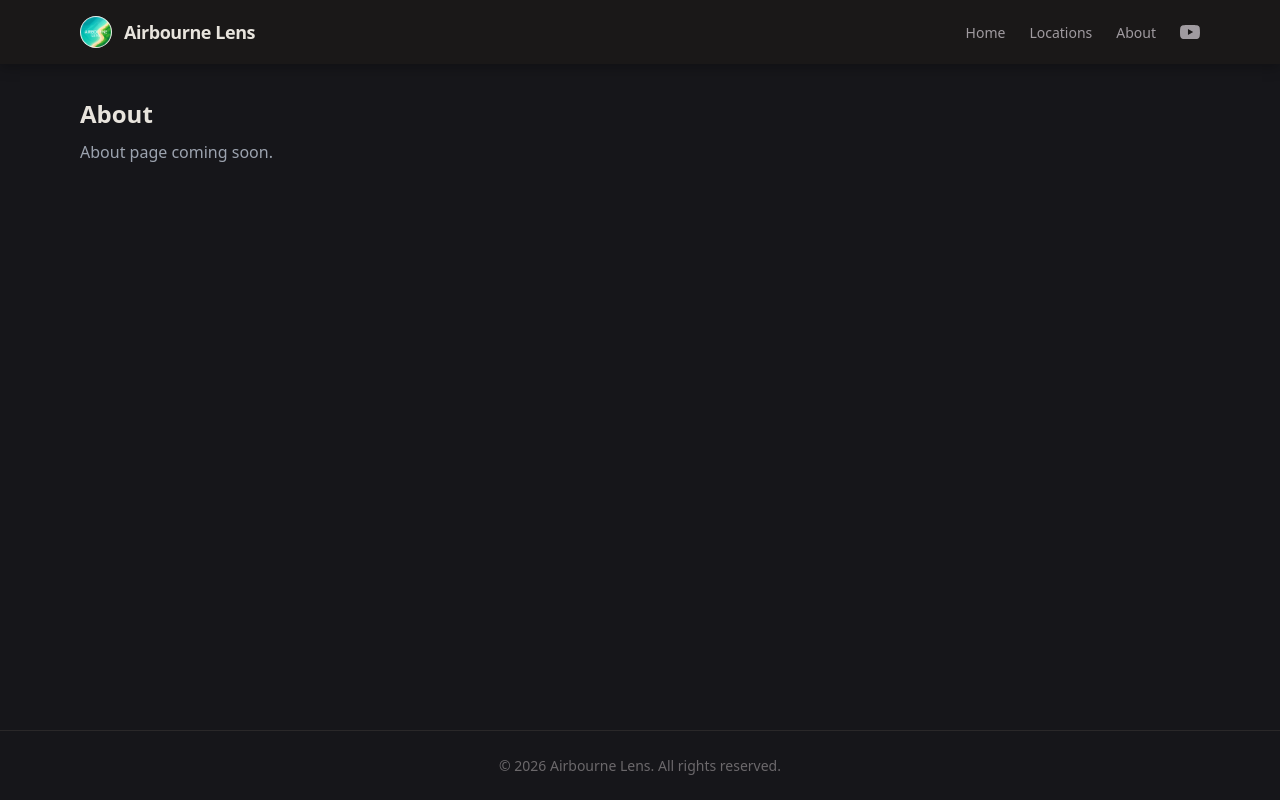
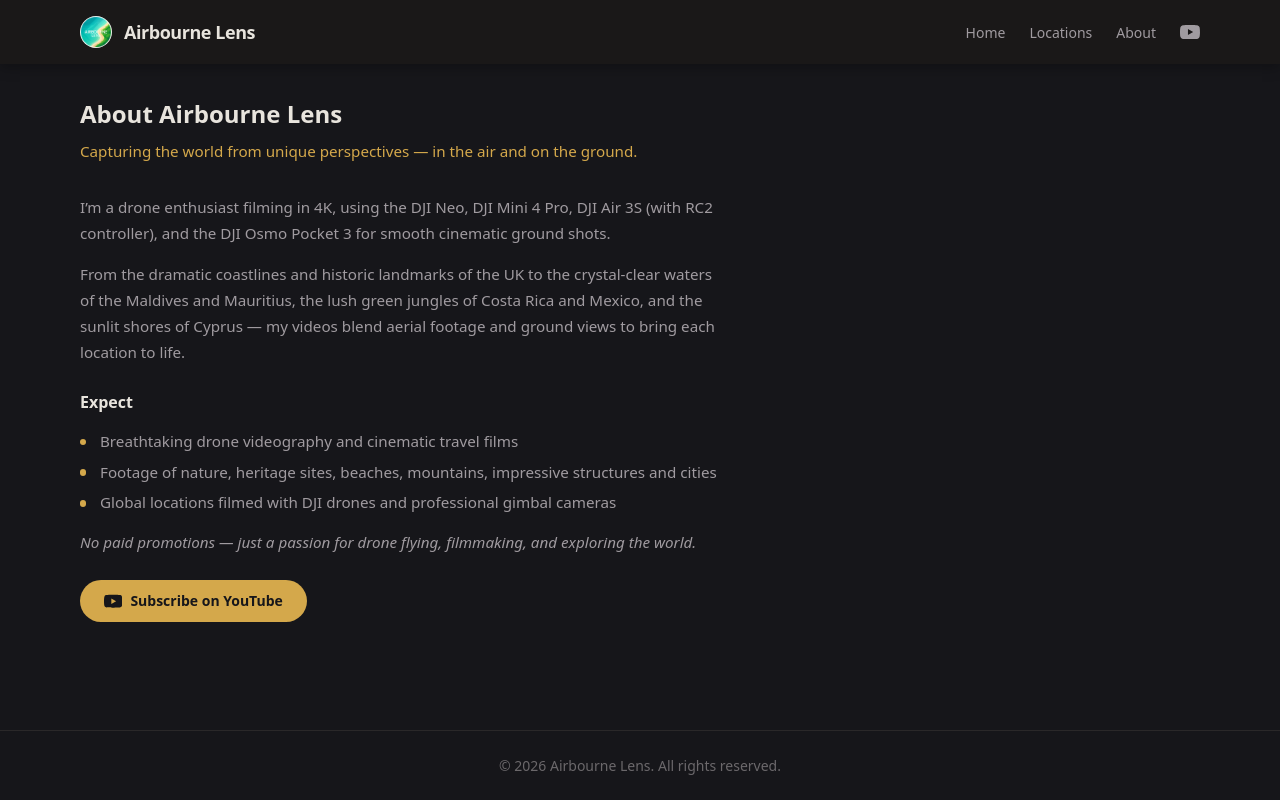
Before and after one commit to mgwheels/whereismypasta, an Astro site: page /about in a window 1280 px wide. Built offline with nearby package versions, Linux system fonts and the light colour scheme; Astro itself is replaced by a stand-in of ours.

Commit message:
feat: add about me content

```diff
--- a/src/pages/about.astro
+++ b/src/pages/about.astro
@@ -3,24 +3,150 @@ import BaseLayout from '../layouts/BaseLayout.astro';
 ---
 
 <BaseLayout title="About | Airbourne Lens">
-  <section>
-    <h1>About</h1>
-    <p>About page coming soon.</p>
+  <section class="about-page">
+    <div class="about-intro">
+      <h1 class="about-title">About Airbourne Lens</h1>
+      <p class="about-tagline">
+        Capturing the world from unique perspectives&nbsp;&mdash; in the air and on the ground.
+      </p>
+    </div>
+
+    <div class="about-body">
+      <p>
+        I&rsquo;m a drone enthusiast filming in 4K, using the DJI Neo, DJI Mini&nbsp;4&nbsp;Pro,
+        DJI Air&nbsp;3S (with RC2 controller), and the DJI Osmo Pocket&nbsp;3 for smooth
+        cinematic ground shots.
+      </p>
+
+      <p>
+        From the dramatic coastlines and historic landmarks of the UK to the crystal-clear
+        waters of the Maldives and Mauritius, the lush green jungles of Costa Rica and Mexico,
+        and the sunlit shores of Cyprus&nbsp;&mdash; my videos blend aerial footage and ground views
+        to bring each location to life.
+      </p>
+
+      <h2 class="about-subheading">Expect</h2>
+      <ul class="about-list">
+        <li>Breathtaking drone videography and cinematic travel films</li>
+        <li>Footage of nature, heritage sites, beaches, mountains, impressive structures and cities</li>
+        <li>Global locations filmed with DJI drones and professional gimbal cameras</li>
+      </ul>
+
+      <p class="about-note">
+        No paid promotions&nbsp;&mdash; just a passion for drone flying, filmmaking,
+        and exploring the world.
+      </p>
+
+      <a
+        class="subscribe-link"
+        href="https://youtube.com/@AirbourneLens"
+        target="_blank"
+        rel="noopener noreferrer"
+      >
+        <svg class="about-yt-icon" viewBox="0 0 24 24" fill="currentColor">
+          <path d="M23.498 6.186a3.016 3.016 0 0 0-2.122-2.136C19.505 3.545 12 3.545 12 3.545s-7.505 0-9.377.505A3.017 3.017 0 0 0 .502 6.186C0 8.07 0 12 0 12s0 3.93.502 5.814a3.016 3.016 0 0 0 2.122 2.136c1.871.505 9.376.505 9.376.505s7.505 0 9.377-.505a3.015 3.015 0 0 0 2.122-2.136C24 15.93 24 12 24 12s0-3.93-.502-5.814zM9.545 15.568V8.432L15.818 12l-6.273 3.568z" />
+        </svg>
+        Subscribe on YouTube
+      </a>
+    </div>
   </section>
 </BaseLayout>
 
 <style>
-  section {
+  .about-page {
     padding-top: 2rem;
+    max-width: 40rem;
   }
 
-  h1 {
+  .about-intro {
+    margin-bottom: 2rem;
+  }
+
+  .about-title {
     font-size: 1.5rem;
-    font-weight: 600;
+    font-weight: 700;
+    color: #e8e4dd;
     margin-bottom: 0.5rem;
   }
 
-  p {
-    color: #9ca3af;
+  .about-tagline {
+    color: #d4a84b;
+    font-size: 0.95rem;
+    line-height: 1.5;
+  }
+
+  .about-body {
+    display: flex;
+    flex-direction: column;
+    gap: 1rem;
+  }
+
+  .about-body p {
+    color: #a09ba0;
+    line-height: 1.7;
+    font-size: 0.95rem;
+  }
+
+  .about-subheading {
+    font-size: 1rem;
+    font-weight: 600;
+    color: #e8e4dd;
+    margin-top: 0.5rem;
+  }
+
+  .about-list {
+    list-style: none;
+    padding: 0;
+    display: flex;
+    flex-direction: column;
+    gap: 0.5rem;
+  }
+
+  .about-list li {
+    color: #a09ba0;
+    font-size: 0.95rem;
+    line-height: 1.5;
+    padding-left: 1.25rem;
+    position: relative;
+  }
+
+  .about-list li::before {
+    content: '';
+    position: absolute;
+    left: 0;
+    top: 0.55rem;
+    width: 0.4rem;
+    height: 0.4rem;
+    border-radius: 9999px;
+    background-color: #d4a84b;
+  }
+
+  .about-note {
+    font-style: italic;
+  }
+
+  .subscribe-link {
+    display: inline-flex;
+    align-items: center;
+    gap: 0.5rem;
+    align-self: flex-start;
+    margin-top: 0.5rem;
+    padding: 0.65rem 1.5rem;
+    background-color: #d4a84b;
+    color: #16161a;
+    font-weight: 600;
+    font-size: 0.875rem;
+    border-radius: 9999px;
+    text-decoration: none;
+    transition: background-color 0.15s;
+  }
+
+  .subscribe-link:hover {
+    background-color: #c49a3f;
+  }
+
+  .about-yt-icon {
+    width: 1.15rem;
+    height: 1.15rem;
   }
 </style>
```
